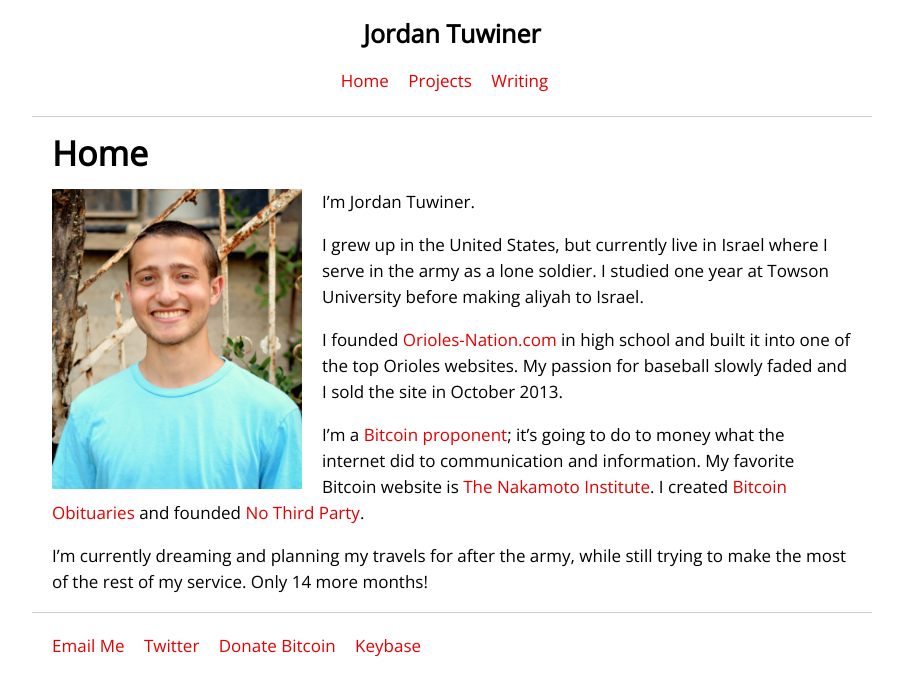
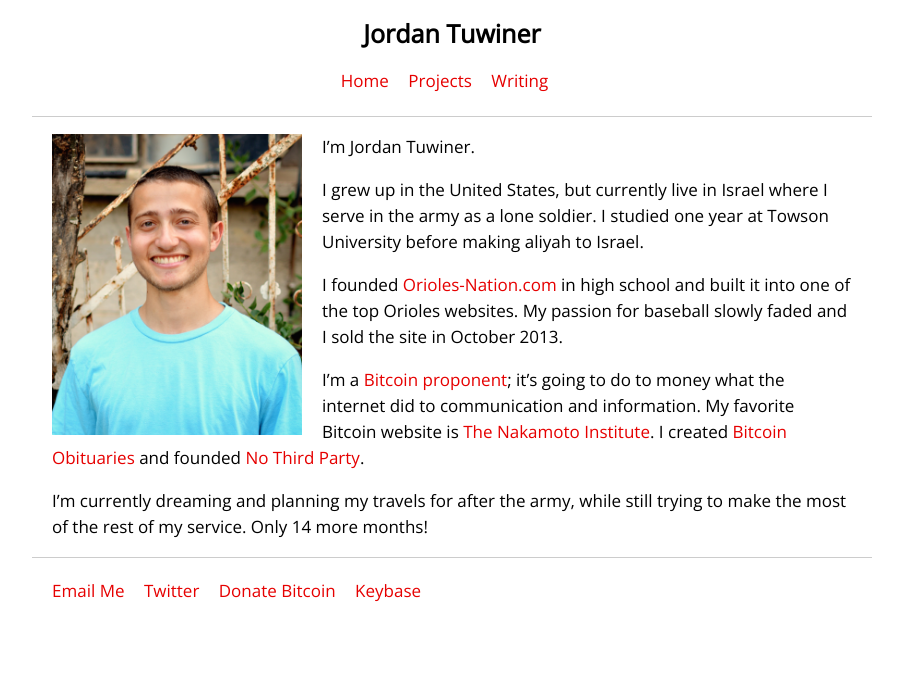
Before and after one commit to johnrlive/jt-com, a Jekyll site: the page built from index.html, in a window 1280 px wide. Shown: the top 696 px of the page, without its empty margins (188-1091 px from the left). Built offline with Jekyll 4.4.1, drawn with Linux system fonts in a browser that asks for light colours.

Commit message:
Remove auto title & link

```diff
--- a/_layouts/default.html
+++ b/_layouts/default.html
@@ -2,7 +2,6 @@
   <html>
     {% include head.html %}
       <main role="main" class="site-content" id="content">
-      <h1 class="page-title"><a href="{{ page.url }}" title="{{ page.title }}">{{ page.title }}</a></h1>
       {{ content }}
       </main>
     {% include footer.html %}
--- a/projects/index.html
+++ b/projects/index.html
@@ -5,6 +5,9 @@ description: Jordan Tuwiner.
 ---
 
 <div class="entry-content">
+	<h1 class="page-title">
+		<a href="/projects/" title="{{ page.title }}">{{ page.title }}</a>
+	</h1>
 	<p>Some things I've created.</p>
 	<h3>No Third Party</h3>
 
--- a/writing/index.html
+++ b/writing/index.html
@@ -5,6 +5,9 @@ description: Jordan Tuwiner.
 ---
 
 <div class="entry-content">
+	<h1 class="page-title">
+		<a href="/writing/" title="{{ page.title }}">{{ page.title }}</a>
+	</h1>
 	<ul class="posts">
     {% assign posts = site.posts | where:'category', 'writing' %}
     {% for post in posts %}
```
